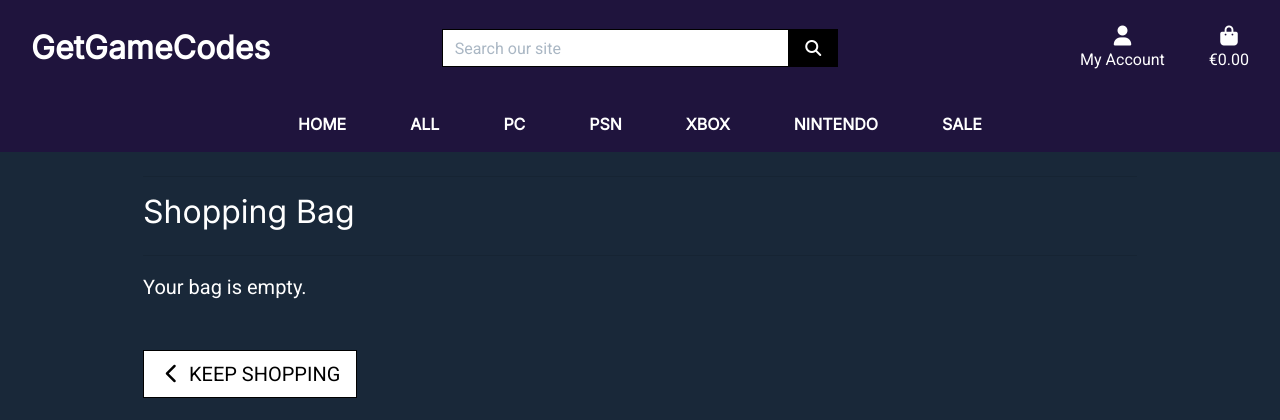
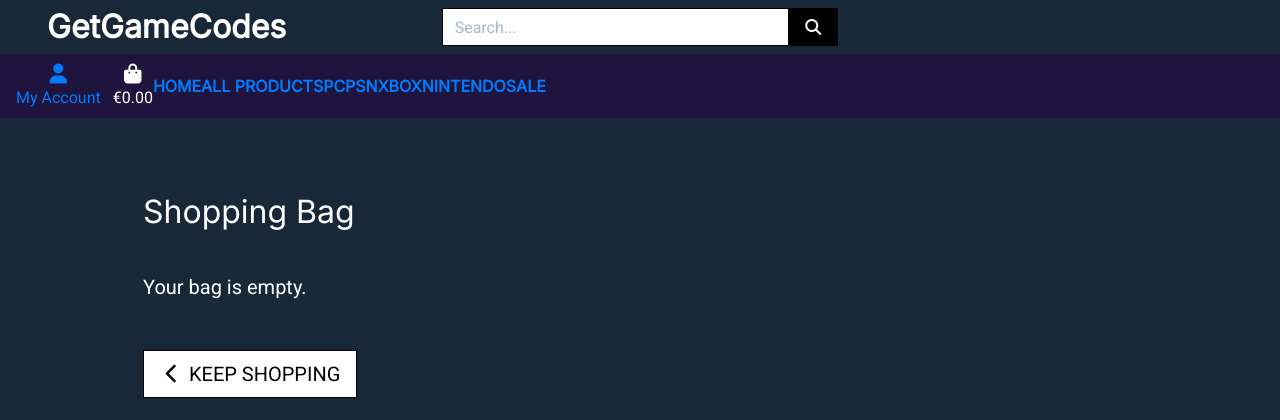
Before and after one commit to ThomasMSmit/GetGameCodes, a Django app: page /bag/ in a window 1280 px wide. Shown: the top 420 px of the page. Run offline with Django 3.2, Linux system fonts and the light colour scheme; parts of the project's set-up code (start-up, migrations or seed data) failed here and were passed over; some libraries are stand-ins or nearby versions.

Commit message:
change layout of navbar

```diff
--- a/templates/base.html
+++ b/templates/base.html
@@ -42,17 +42,17 @@
     <body>
         <div id="page-container">
             <header class="container-fluid fixed-top">
-                <div id="navbar" class="row">
+                <div id="navbar-top" class="row">
                     <div class="col-12 col-lg-4 my-auto py-1 py-lg-0 text-center text-lg-left">
                         <a href="{% url 'home' %}" class="nav-link main-logo-link">
-                            <h2 class="logo-font text-white my-0"><strong>GetGameCodes</strong></h2>
+                            <h2 class="logo-font text-white my-0 ml-3"><strong>GetGameCodes</strong></h2>
                         </a>
                     </div>
 
                     <div class="col-12 col-lg-4 my-auto py-1 py-lg-0">
                         <form method="GET" action="{% url 'products' %}">
                             <div class="input-group w-100">
-                            <input class="form-control border border-black rounded-0" type="text" name="q" placeholder="Search our site">
+                            <input class="form-control border border-black rounded-0" type="text" name="q" placeholder="Search...">
                             <div class="input-group-append">
                                 <button class="form-control btn btn-black border border-black rounded-0" type="submit">
                                 <span class="icon">
@@ -63,48 +63,8 @@
                             </div>
                         </form>
                     </div>
+                </div>
 
-                    <div class="col-12 col-lg-4 my-auto py-1 py-lg-0">
-                        <ul class="list-inline list-unstyled text-center text-lg-right my-3">
-                            <li class="list-inline-item dropdown">
-                                <a class="text-white nav-link" href="#" id="user-options" data-toggle="dropdown" aria-haspopup="true" aria-expanded="false">
-                                    <div class="text-center">
-                                        <div><i class="fas fa-user fa-lg"></i></div>
-                                        <p class="my-0">My Account</p>
-                                    </div>
-                                </a>
-                                <div class="dropdown-menu border-0" aria-labelledby="user-options">
-                                    {% if request.user.is_authenticated %}
-                                        {% if request.user.is_superuser %}
-                                        <a href="{% url 'add_product' %}" class="dropdown-item">Product Management</a>
-                                        {% endif %}
-                                        <a href="{% url 'wishlist' %}" class="dropdown-item">Wishlist <i class="far fa-star"></i></a>
-                                        <a href="{% url 'profile' %}" class="dropdown-item">My Profile <i class="far fa-user-circle"></i></a>
-                                        <a href="{% url 'account_logout' %}" class="dropdown-item">Logout <i class="fas fa-sign-out-alt"></i></a>
-                                    {% else %}
-                                        <a href="{% url 'account_signup' %}" class="dropdown-item">Register <i class="fas fa-users"></i></a>
-                                        <a href="{% url 'account_login' %}" class="dropdown-item">Login <i class="fas fa-sign-in-alt"></i></a>
-                                    {% endif %}
-                                </div>
-                            </li>
-
-                            <li class="list-inline-item">
-                                <a class="{% if grand_total %}text-info font-weight-bold{% else %}text-white{% endif %} nav-link" href="{% url 'view_bag' %}">
-                                    <div class="text-center">
-                                        <div><i class="fas fa-shopping-bag fa-lg"></i></div>
-                                        <p class="my-0">
-                                            {% if grand_total %}
-                                                €{{ grand_total|floatformat:2 }}
-                                            {% else %}
-                                                €0.00
-                                            {% endif %}
-                                        </p>
-                                    </div>
-                                </a>
-                            </li>
-                        </ul>
-                    </div>
-                </div>
                 <div class="row nav-links">
                     <nav class="navbar navbar-expand-lg navbar-light w-100">
                         <button class="navbar-toggler" type="button" data-toggle="collapse" data-target="#main-nav" aria-controls="main-nav" aria-expanded="false" aria-label="Toggle navigation">
--- a/templates/includes/main-nav.html
+++ b/templates/includes/main-nav.html
@@ -1,41 +1,80 @@
+<div id="bag-account-icons">
+    <div class="list-inline-item dropdown">
+        <a class="account-bag-nav" href="#" id="user-options" data-toggle="dropdown" aria-haspopup="true" aria-expanded="false">
+            <div class="text-center">
+                <div><i class="fas fa-user fa-lg"></i></div>
+                <p class="my-0">My Account</p>
+            </div>
+        </a>
+        <div class="dropdown-menu border-0" aria-labelledby="user-options">
+            {% if request.user.is_authenticated %}
+                {% if request.user.is_superuser %}
+                <a href="{% url 'add_product' %}" class="dropdown-item">Product Management</a>
+                {% endif %}
+                <a href="{% url 'wishlist' %}" class="dropdown-item">Wishlist <i class="far fa-star"></i></a>
+                <a href="{% url 'profile' %}" class="dropdown-item">My Profile <i class="far fa-user-circle"></i></a>
+                <a href="{% url 'account_logout' %}" class="dropdown-item">Logout <i class="fas fa-sign-out-alt"></i></a>
+            {% else %}
+                <a href="{% url 'account_signup' %}" class="dropdown-item">Register <i class="fas fa-users"></i></a>
+                <a href="{% url 'account_login' %}" class="dropdown-item">Login <i class="fas fa-sign-in-alt"></i></a>
+            {% endif %}
+        </div>
+    </div>
+
+    <div class="list-inline-item">
+        <a class="{% if grand_total %}text-info font-weight-bold{% else %}text-white{% endif %} account-bag-nav" href="{% url 'view_bag' %}">
+            <div class="text-center">
+                <div><i class="fas fa-shopping-bag fa-lg"></i></div>
+                <p class="my-0">
+                    {% if grand_total %}
+                        €{{ grand_total|floatformat:2 }}
+                    {% else %}
+                        €0.00
+                    {% endif %}
+                </p>
+            </div>
+        </a>
+    </div>
+</div>
+
 <div class="collapse navbar-collapse" id="main-nav">
-    <ul class="navbar-nav w-auto mx-auto">
+    <ul class="navbar-nav">
         <li class="nav-item">
-            <a class="logo-font font-weight-bold nav-link text-white mr-5" href="{% url 'home' %}" id="all_products-link" aria-haspopup="true" aria-expanded="false">
+            <a class="logo-font font-weight-bold product-nav" href="{% url 'home' %}" id="all_products-link" aria-haspopup="true" aria-expanded="false">
                 HOME
             </a>
         </li>
         <li class="nav-item">
-            <a class="logo-font font-weight-bold nav-link text-white mr-5" href="{% url 'products' %}" id="all_products-link" aria-haspopup="true" aria-expanded="false">
-                ALL
+            <a class="logo-font font-weight-bold product-nav" href="{% url 'products' %}" id="all_products-link" aria-haspopup="true" aria-expanded="false">
+                ALL PRODUCTS
             </a>
         </li>
         <li class="nav-item">
-            <a class="logo-font font-weight-bold nav-link text-white mr-5" href="{% url 'products' %}?category=PC" id="pc-link" aria-haspopup="true" aria-expanded="false">
+            <a class="logo-font font-weight-bold product-nav" href="{% url 'products' %}?category=PC" id="pc-link" aria-haspopup="true" aria-expanded="false">
                 PC
             </a>
         </li>
 
         <li class="nav-item">
-            <a class="logo-font font-weight-bold nav-link text-white mr-5" href="{% url 'products' %}?category=PSN" id="psn-link" aria-haspopup="true" aria-expanded="false">
+            <a class="logo-font font-weight-bold product-nav" href="{% url 'products' %}?category=PSN" id="psn-link" aria-haspopup="true" aria-expanded="false">
                 PSN
             </a>
         </li>
 
         <li class="nav-item">
-            <a class="logo-font font-weight-bold nav-link text-white mr-5" href="{% url 'products' %}?category=XBOX" id="xbox-link" aria-haspopup="true" aria-expanded="false">
+            <a class="logo-font font-weight-bold product-nav" href="{% url 'products' %}?category=XBOX" id="xbox-link" aria-haspopup="true" aria-expanded="false">
                 XBOX
             </a>
         </li>
 
         <li class="nav-item">
-            <a class="logo-font font-weight-bold nav-link text-white mr-5" href="{% url 'products' %}?category=NINTENDO" id="nintendo-link" aria-haspopup="true" aria-expanded="false">
+            <a class="logo-font font-weight-bold product-nav" href="{% url 'products' %}?category=NINTENDO" id="nintendo-link" aria-haspopup="true" aria-expanded="false">
                 NINTENDO
             </a>
         </li>
 
         <li class="nav-item">
-            <a class="logo-font font-weight-bold nav-link text-white" href="{% url 'products' %}?category=SALE" id="sale-link" aria-haspopup="true" aria-expanded="false">
+            <a class="logo-font font-weight-bold product-nav" href="{% url 'products' %}?category=SALE" id="sale-link">
                 SALE
             </a>
         </li>
```
